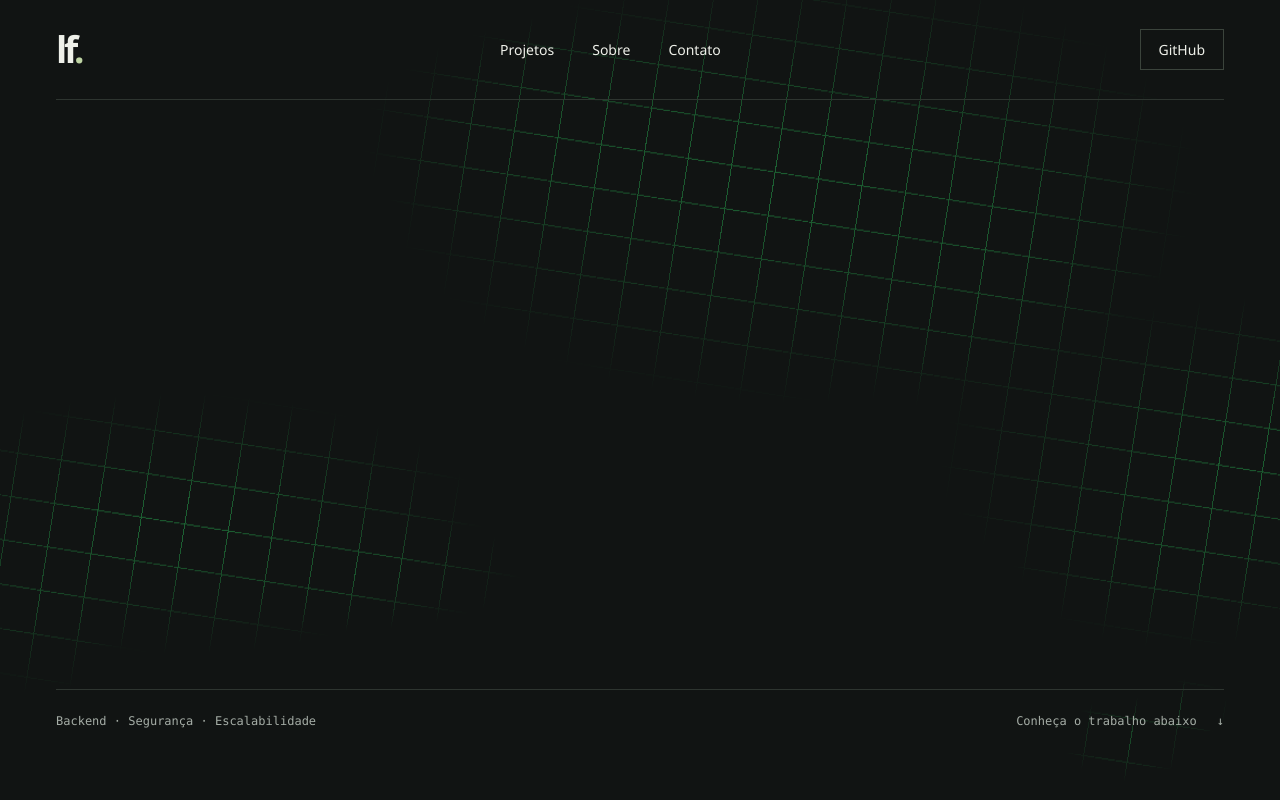
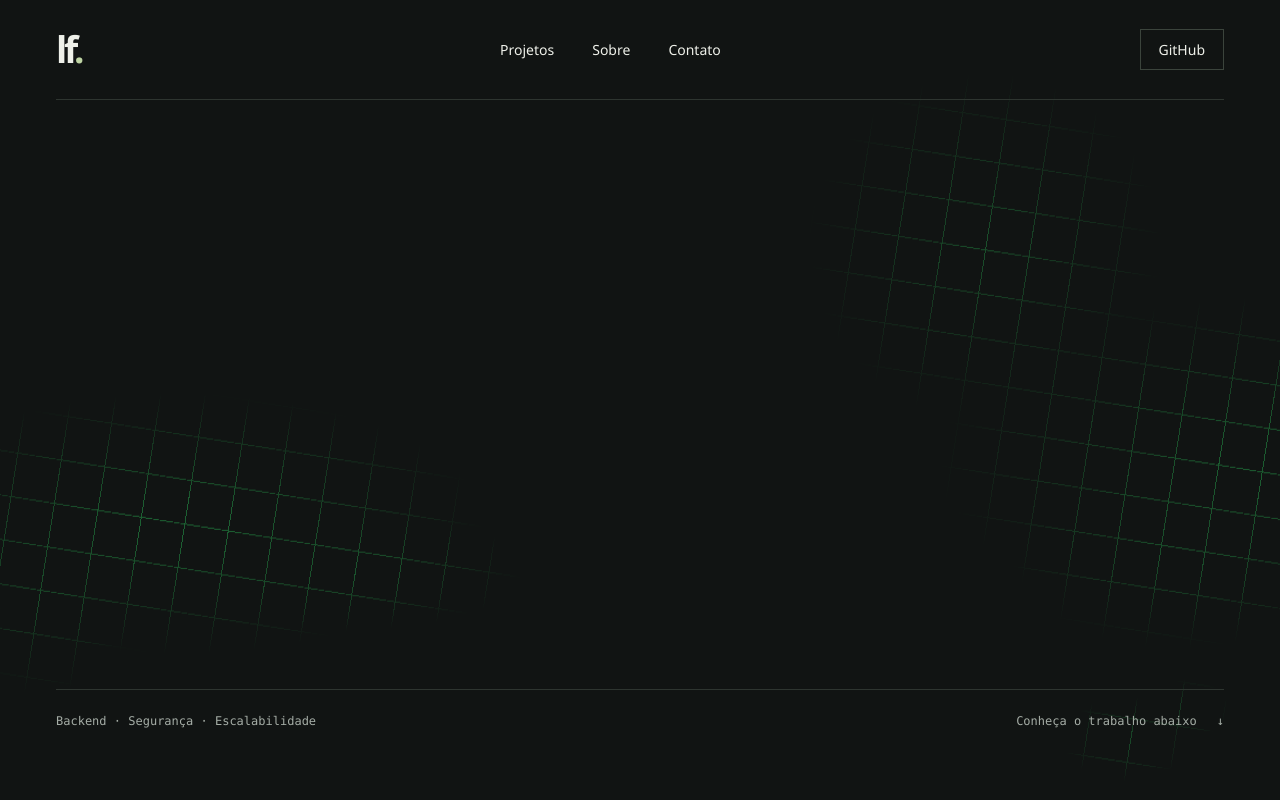
Before and after one commit to liphecodez/liphecodez.github.io, a React (Vite) app: page / in a window 1280 px wide. Shown: the top 800 px of the page. Built offline with nearby package versions, Linux system fonts and the light colour scheme.

Commit message:
fix: reduce grid coverage in the center

```diff
--- a/src/styles.css
+++ b/src/styles.css
@@ -39,8 +39,6 @@ body::before {
     repeating-linear-gradient(9deg, #35ff73 0 1px, transparent 1px 44px),
     repeating-linear-gradient(99deg, #35ff73 0 1px, transparent 1px 44px);
   mask-image:
-    radial-gradient(ellipse clamp(155px, 32vw, 510px) 220px at 62% 12%, #000 12%, transparent 100%),
-    radial-gradient(ellipse clamp(100px, 19vw, 295px) 125px at 47% 9%, #000b 18%, transparent 100%),
     radial-gradient(ellipse clamp(65px, 14vw, 215px) 175px at 77% 16%, #000c, transparent 100%),
     radial-gradient(ellipse clamp(110px, 26vw, 395px) 165px at 99% 30%, #000e 14%, transparent 100%),
     radial-gradient(ellipse clamp(60px, 13vw, 180px) 95px at 92% 36%, #000a, transparent 100%),
@@ -49,7 +47,6 @@ body::before {
     radial-gradient(ellipse clamp(42px, 7vw, 90px) 95px at 3% 39%, #0009, transparent 100%),
     radial-gradient(ellipse clamp(30px, 5vw, 66px) 43px at 88% 48%, #000a 10%, transparent 100%),
     radial-gradient(ellipse clamp(24px, 3vw, 46px) 30px at 93% 46%, #0009, transparent 100%),
-    radial-gradient(ellipse clamp(142px, 32vw, 505px) 198px at 42% 67%, #000 16%, transparent 100%),
     radial-gradient(ellipse clamp(74px, 15vw, 225px) 167px at 28% 72%, #000b, transparent 100%),
     radial-gradient(ellipse clamp(90px, 16vw, 220px) 102px at 63% 64%, #0009, transparent 100%),
     radial-gradient(ellipse clamp(25px, 5vw, 66px) 46px at 94% 71%, #000a 10%, transparent 100%),
```
